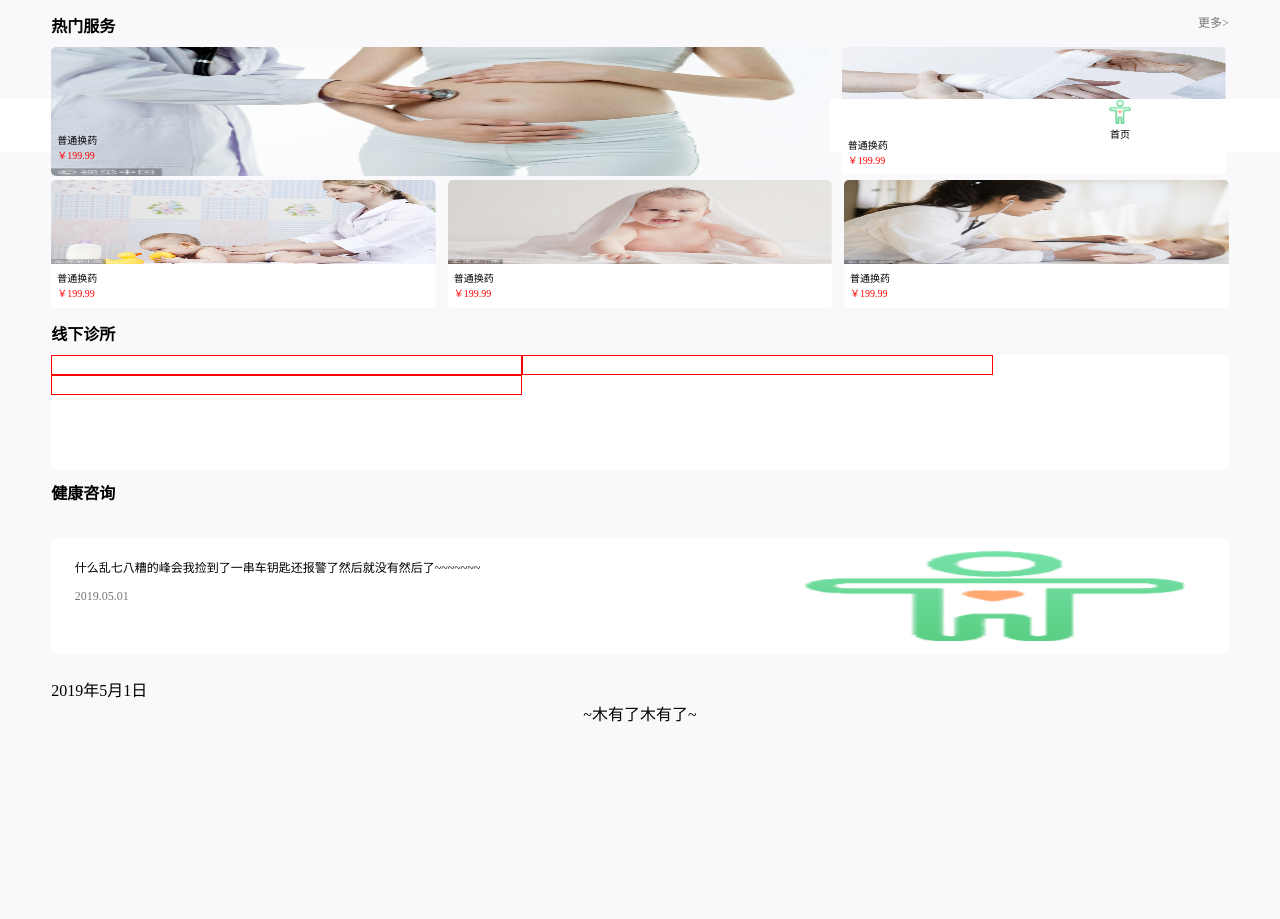
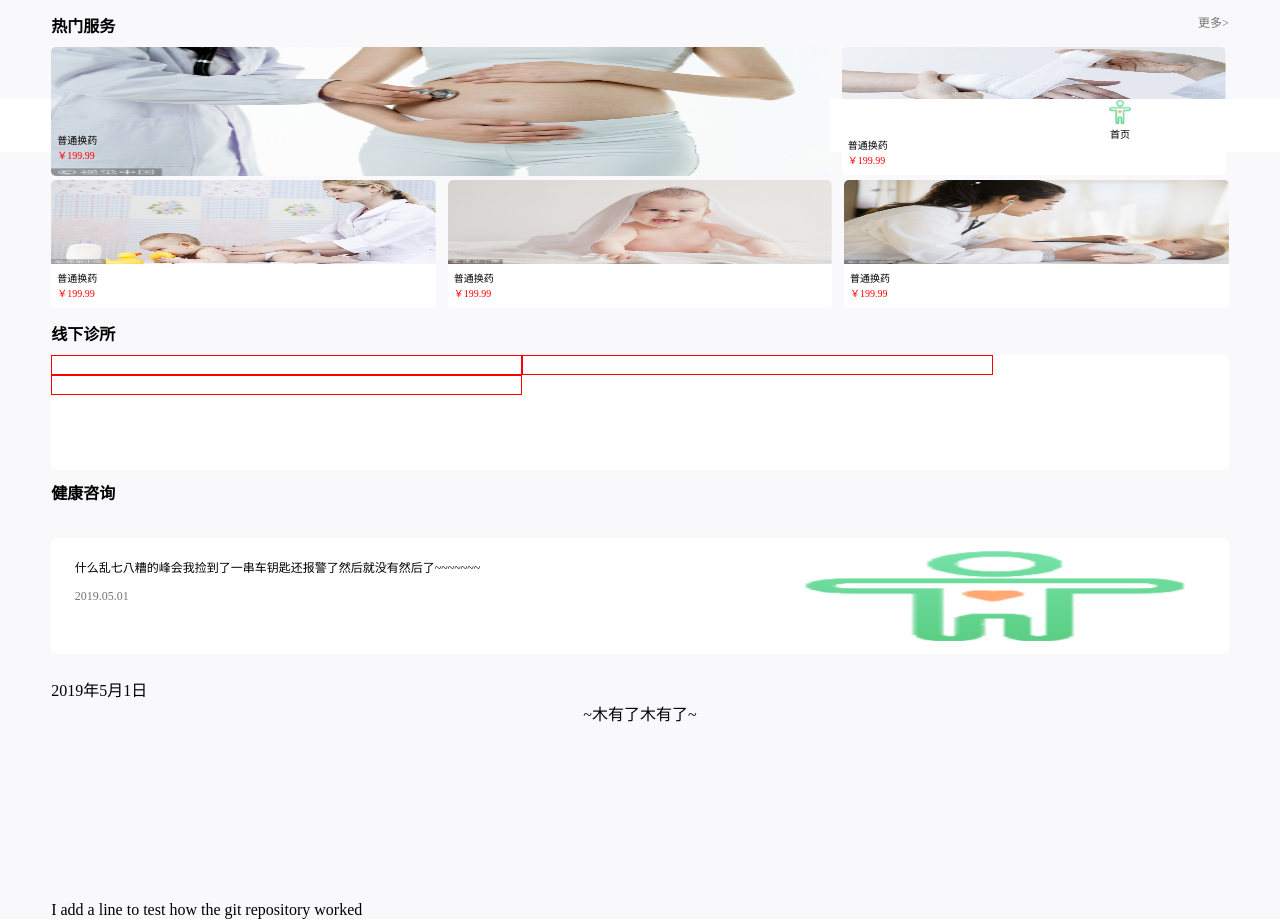
Before and after one commit to kbbnice/lzapp-1, a plain HTML site: page apps/index.html in a window 1280 px wide. Shown: the part 648-1567 px from the top of the page. Drawn offline with Linux system fonts and the light colour scheme.

Commit message:
I add a line to test how the repository worked

```diff
--- a/apps/index.html
+++ b/apps/index.html
@@ -592,6 +592,7 @@
         </div>
 
         <div class="footer tCenter">~木有了木有了~</div>
+        <div class="">I add a line to test how the git repository worked</div>
     </div>
 </body>
 <script src="js/swiper.js"></script>
```
